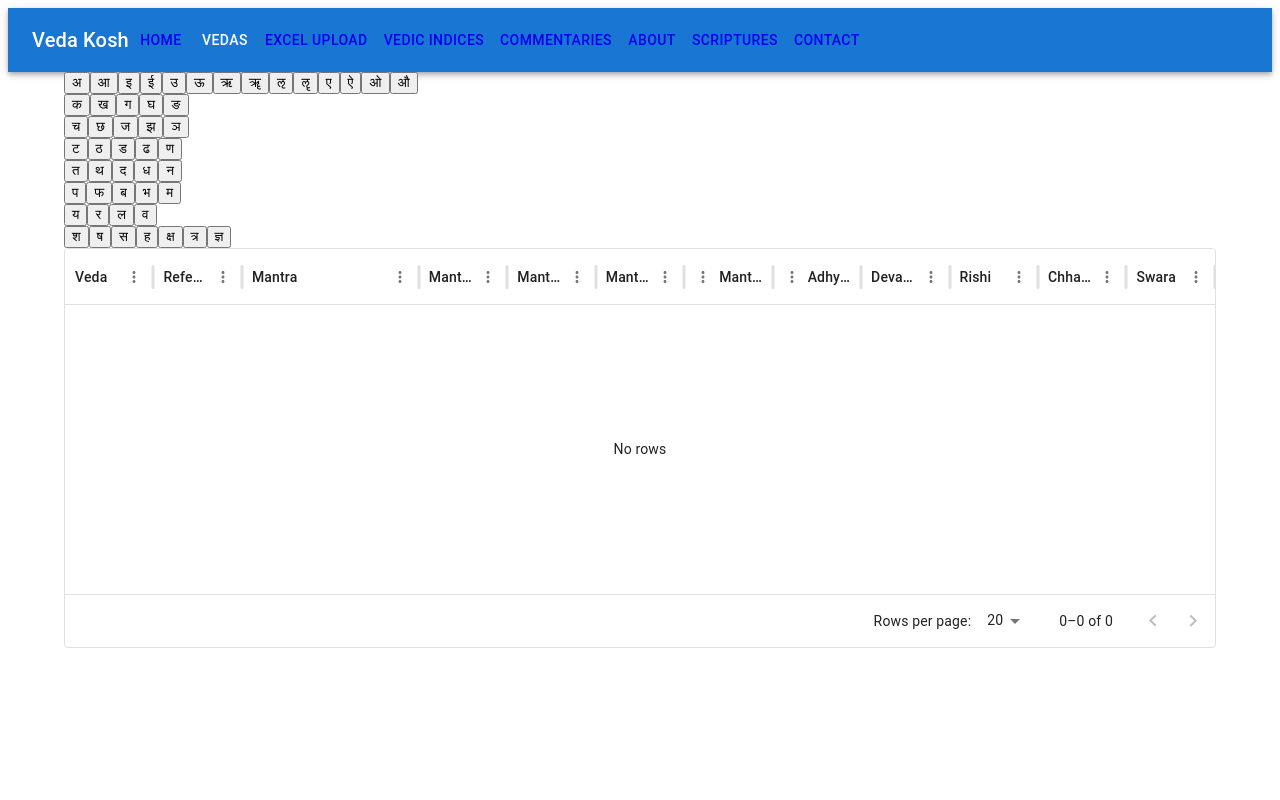
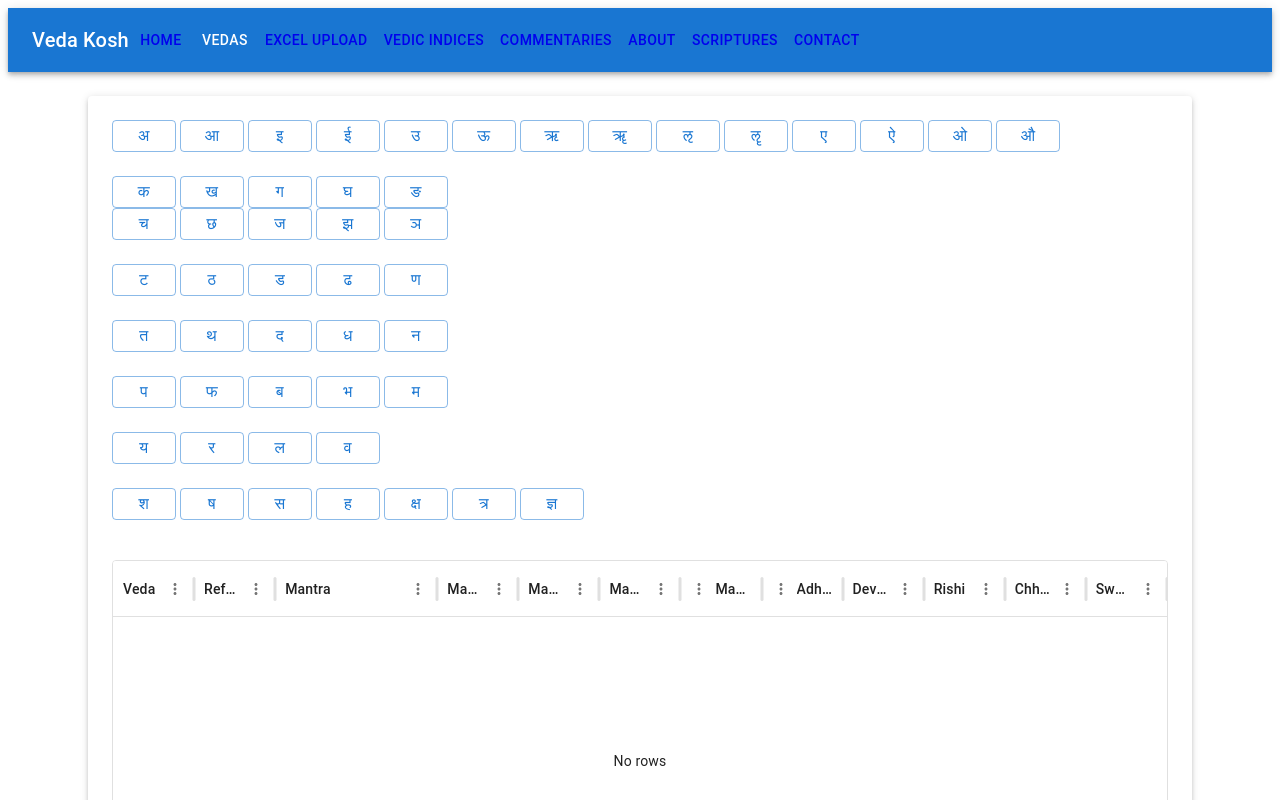
Before and after one commit to eGangotri/veda-kosh, a Next.js app: page /indices in a window 1280 px wide. Shown: the top 800 px of the page. Built offline with nearby package versions, Linux system fonts and the light colour scheme.

Commit message:
Optimizations at Sun 03-02-20250-59-40 "

```diff
--- a/src/components/anukramanika/AnukramanikaView.tsx
+++ b/src/components/anukramanika/AnukramanikaView.tsx
@@ -1,10 +1,9 @@
 import React, { useState } from 'react';
-import { Box } from '@mui/material';
+import { Box, Button, Container, Grid, CircularProgress, Typography, Paper } from '@mui/material';
 import { VedaCallResponse, VedicMantraResult } from '@/types/vedas';
 import { DataGrid, GridRowsProp } from '@mui/x-data-grid';
 import { INITIAL_PAGE_SIZE, PAGE_SIZE_OPTIONS } from '@/utils/Utils';
 import { COMBO_RESULT_COLUMNS } from '../Utils';
-
 
 const AnukramanikaView: React.FC = () => {
     const [selectedChar, setSelectedChar] = useState<string>('');
@@ -21,7 +20,7 @@ const AnukramanikaView: React.FC = () => {
     const yaToLa = ['य', 'र', 'ल', 'व'];
     const shaToGya = ['श', 'ष', 'स', 'ह', 'क्ष', 'त्र', 'ज्ञ'];
 
-    const rows: GridRowsProp<VedicMantraResult> = results
+    const rows: GridRowsProp<VedicMantraResult> = results;
 
     const fetchMantras = async (char: string) => {
         try {
@@ -32,14 +31,7 @@ const AnukramanikaView: React.FC = () => {
                 throw new Error('Failed to fetch mantras');
             }
 
-            const { data }: VedaCallResponse = await response.json()
-            console.log(`data(${JSON.stringify(data)}):`);
-            console.log(`data RgV(${JSON.stringify(data?.rigVedaResults)}):`);
-            console.log(`data YV(${JSON.stringify(data?.yajurVedaResults)}):`)
-                ;
-            console.log(`data SV(${JSON.stringify(data?.samaVedaResults)}):`);
-            console.log(`data AV(${JSON.stringify(data?.atharvaVedaResults)}):`);
-
+            const { data }: VedaCallResponse = await response.json();
             const combinedResults: VedicMantraResult[] = [
                 ...(data?.rigVedaResults || []).map((item) => ({ ...item, vedaType: 1 })),
                 ...(data?.yajurVedaResults || []).map((item) => ({ ...item, vedaType: 2 as const })),
@@ -47,7 +39,6 @@ const AnukramanikaView: React.FC = () => {
                 ...(data?.atharvaVedaResults || []).map((item) => ({ ...item, vedaType: 4 as const })),
             ];
             setResults(combinedResults);
-
         } catch (err) {
             setError(err instanceof Error ? err.message : 'An error occurred');
             setResults([]);
@@ -62,59 +53,64 @@ const AnukramanikaView: React.FC = () => {
     };
 
     const renderRow = (chars: string[]) => (
-        <div className="flex space-x-2 mb-3">
+        <Box sx={{ display: 'flex', gap: 0.5 }}>
             {chars.map((char, index) => (
-                <button
+                <Button
                     key={index}
                     onClick={() => handleClick(char)}
-                    className={`
-            w-16 h-16 md:w-24 md:h-24
-            flex items-center justify-center
-            text-lg md:text-2xl font-semibold
-            border-2 rounded-lg shadow-md
-            transition-all duration-200 ease-in-out
-            ${selectedChar === char
-                            ? 'bg-indigo-600 text-white border-indigo-700 shadow-indigo-200'
-                            : 'bg-white hover:bg-indigo-50 hover:border-indigo-300 border-gray-300 text-gray-700'}
-            hover:scale-105
-          `}
+                    variant={selectedChar === char ? "contained" : "outlined"}
+                    color="primary"
+                    sx={{
+                        width: { xs: '1rem', md: '1.2rem' },
+                        height: { xs: '2rem', md: '2rem' },
+                        fontSize: { xs: '0.8rem', md: '1rem' },
+                        fontWeight: 300,
+                        transition: 'all 0.2s ease-in-out',
+                        '&:hover': {
+                            transform: 'scale(1.05)',
+                            backgroundColor: selectedChar === char ? undefined : 'action.hover'
+                        }
+                    }}
                 >
                     {char}
-                </button>
+                </Button>
             ))}
-        </div>
+        </Box>
     );
 
     return (
-        <div className="p-6">
-            <div className="grid grid-cols-1 gap-4">
-                <div className="flex flex-wrap gap-4">
+        <Container sx={{ py: 3 }}>
+            <Paper elevation={3} sx={{ p: 3 }}>
+                <Grid container spacing={3}>
+                    <Grid item xs={12}>
+                        <Box sx={{ display: 'flex', flexDirection: 'column', gap: 3 }}>
                             {renderRow(vowels)}
+                            <Box>
                                 {renderRow(kaVarga)}
                                 {renderRow(chaVarga)}
+                            </Box>
                             {renderRow(TaVarga)}
                             {renderRow(taVarga)}
                             {renderRow(paVarga)}
                             {renderRow(yaToLa)}
                             {renderRow(shaToGya)}
-                </div>
-            </div>
+                        </Box>
+                    </Grid>
 
-            <div className="mt-8">
+                    <Grid item xs={12}>
                         {loading && (
-                    <div className="flex justify-center">
-                        <div className="animate-spin rounded-full h-8 w-8 border-b-2 border-blue-500"></div>
-                    </div>
+                            <Box sx={{ display: 'flex', justifyContent: 'center', p: 2 }}>
+                                <CircularProgress />
+                            </Box>
                         )}
 
                         {error && (
-                    <div className="text-red-500 text-center p-4">
+                            <Typography color="error" align="center" sx={{ p: 2 }}>
                                 {error}
-                    </div>
+                            </Typography>
                         )}
 
-            </div>
-            <Box sx={{ height: 400, width: "100%" }}>
+                        <Box sx={{ height: 400, width: "100%", mt: 2 }}>
                             <DataGrid<VedicMantraResult>
                                 rows={rows}
                                 columns={COMBO_RESULT_COLUMNS}
@@ -127,7 +123,10 @@ const AnukramanikaView: React.FC = () => {
                                 getRowId={(row) => row.mantra_ref_id}
                             />
                         </Box>
-        </div>
+                    </Grid>
+                </Grid>
+            </Paper>
+        </Container>
     );
 };
 
--- a/src/components/singleMantraView/rig.tsx
+++ b/src/components/singleMantraView/rig.tsx
@@ -8,6 +8,7 @@ import {
     getVargaCountInAshtakaForRigVeda,
     getMantraCountInVargaForRigVeda
 } from "@/analytics/StatsUtils"
+
 import {
     FormControl,
     InputLabel,
```
Lines whose indentation alone changed are shown as unchanged.
